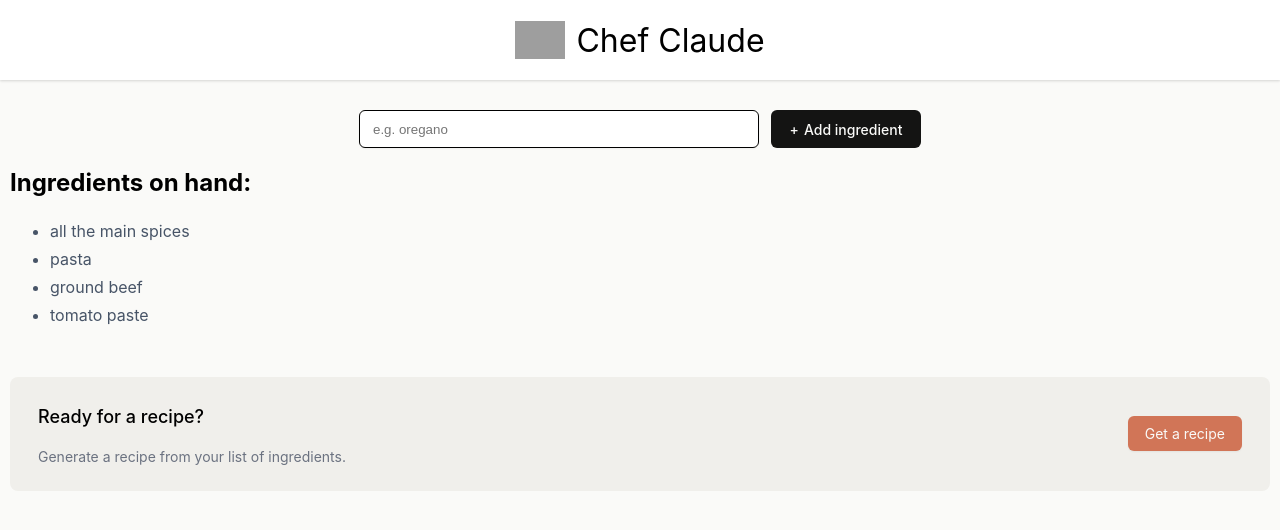
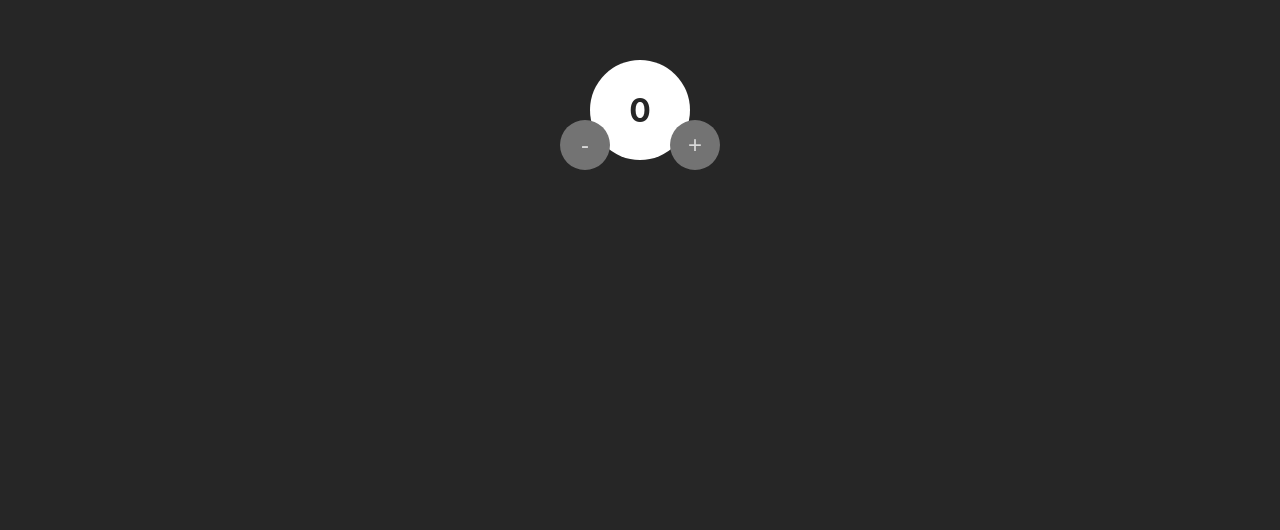
Before and after one commit to HarikaPenukonda/react-projects-prep, a React (Vite) app: page / in a window 1280 px wide. Shown: the top 530 px of the page. Built offline with nearby package versions, Linux system fonts and the light colour scheme; grey boxes are pictures that could not be loaded.

Commit message:
state as props - project build

```diff
--- a/src/App.jsx
+++ b/src/App.jsx
@@ -7,7 +7,7 @@
 // import ProjectThree from './TravelApp' // static web app - Read-only
 // import ContactCard from './ContactCard'
 // import Joke from './props_practice'
-import ChefClaude from './ChefClaude'
+// import ChefClaude from './ChefClaude'
 // import UseStatePractice from "./UseState/practice"
 // import AppOne from "./UseState/practice/statepractice"
 // import TernaryApp from "./UseState/practice/ternarypractice"
@@ -16,6 +16,8 @@
 // import ComplexObjectApp from "./UseState/practice/complexobjects"
 //import ComplexArraysApp from "./UseState/practice/complexarrays"
 // import CRAppTwo from "./conditional_rendering/practice/practice_two"
+
+import StatePropsApp from "./UseState/practice/stateprops"
 
 
 
@@ -29,7 +31,7 @@
     {/* <ProjectThree/> */}
     {/* <ContactCard/> */}
     {/* <Joke/> */}
-    <ChefClaude/>
+    {/* <ChefClaude/> */}
     {/* <UseStatePractice/>  usestate practice one*/}
     {/* <AppOne/>  */}
     {/* <TernaryApp/> */}
@@ -38,6 +40,7 @@
     {/* <ComplexObjectApp/> */}
     {/* <ReactFormApp/> */}
     {/* <CRAppTwo/> */}
+    <StatePropsApp/>
 
    </>
   )
--- a/src/ChefClaude/components/Main.jsx
+++ b/src/ChefClaude/components/Main.jsx
@@ -16,7 +16,7 @@
     }
 
     function handleReciepe(){
-        setRecipeShown(prevData => !prevData)
+        setRecipeShown(prevHown => !prevShown)
     }
 
      /**
--- /dev/null
+++ b/src/UseState/practice/Count.jsx
@@ -0,0 +1,6 @@
+export default function Count(props){
+    return(
+        <h2 className="count">{props.number}</h2>
+    )
+
+}
--- /dev/null
+++ b/src/UseState/practice/stateprops.jsx
@@ -0,0 +1,47 @@
+import { useState } from "react"
+import "../sp.css"
+import Count from "./Count"
+
+export default function StatePropsApp() {
+    const [count, setCount] = useState(0)
+
+    function add() {
+        setCount(prevCount => prevCount + 1)
+    }
+
+    function subtract() {
+        setCount(prevCount => prevCount - 1)
+    }
+
+    /**
+     * Challenge:
+     * - Create a new component called `Count`
+     *    - It should receive a prop called `number`, whose value
+     *      is the current value of our count
+     *    - Have the component render the h2.count element below
+     *      and display the incoming prop `number`
+     * - Replace the h2.count below with an instance of
+     *   the new Count component, passing the correct value
+     *   to its `number` prop.
+     * - After doing this, everything should be working the
+     *   same as before.
+     */
+
+    return (
+        <main className="container">
+            <div className="counter">
+                <button
+                    className="minus"
+                    onClick={subtract}
+                    aria-label="Decrease count"
+                >-</button>
+                <Count number={count}/>
+                <button
+                    className="plus"
+                    onClick={add}
+                    aria-label="Increase count"
+                >+</button>
+            </div>
+        </main>
+    )
+}
--- /dev/null
+++ b/src/UseState/sp.css
@@ -0,0 +1,64 @@
+* {
+    box-sizing: border-box;
+}
+
+body {
+    margin: 0;
+    font-family: 'Inter', sans-serif;
+    background-color: #262626;
+    color: #D9D9D9;
+    padding: 20px;
+    display: flex;
+    justify-content: center;
+    align-items: center;
+}
+
+.container {
+    display: flex;
+    flex-direction: column;
+}
+
+.counter {
+    display: flex;
+    align-items: flex-end;
+    align-self: center;
+    margin-top: 40px;
+}
+
+.counter > button {
+    height: 50px;
+    width: 50px;
+    border-radius: 50%;
+    border: none;
+    cursor: pointer;
+    background-color: #737373;
+    color: #D9D9D9;
+    font-size: 1.5rem;
+}
+
+.counter > button:hover {
+    background-color: #404040;
+    color: #D9D9D9;
+}
+
+.count {
+    background-color: white;
+    height: 100px;
+    width: 100px;
+    border-radius: 50%;
+    display: flex;
+    justify-content: center;
+    align-items: center;
+    color: #262626;
+    margin-block: 0 10px;
+    font-size: 2rem;
+}
+
+.plus {
+    margin-left: -20px;
+}
+
+.minus {
+    margin-right: -20px;
+    z-index: 1;
+}
```
